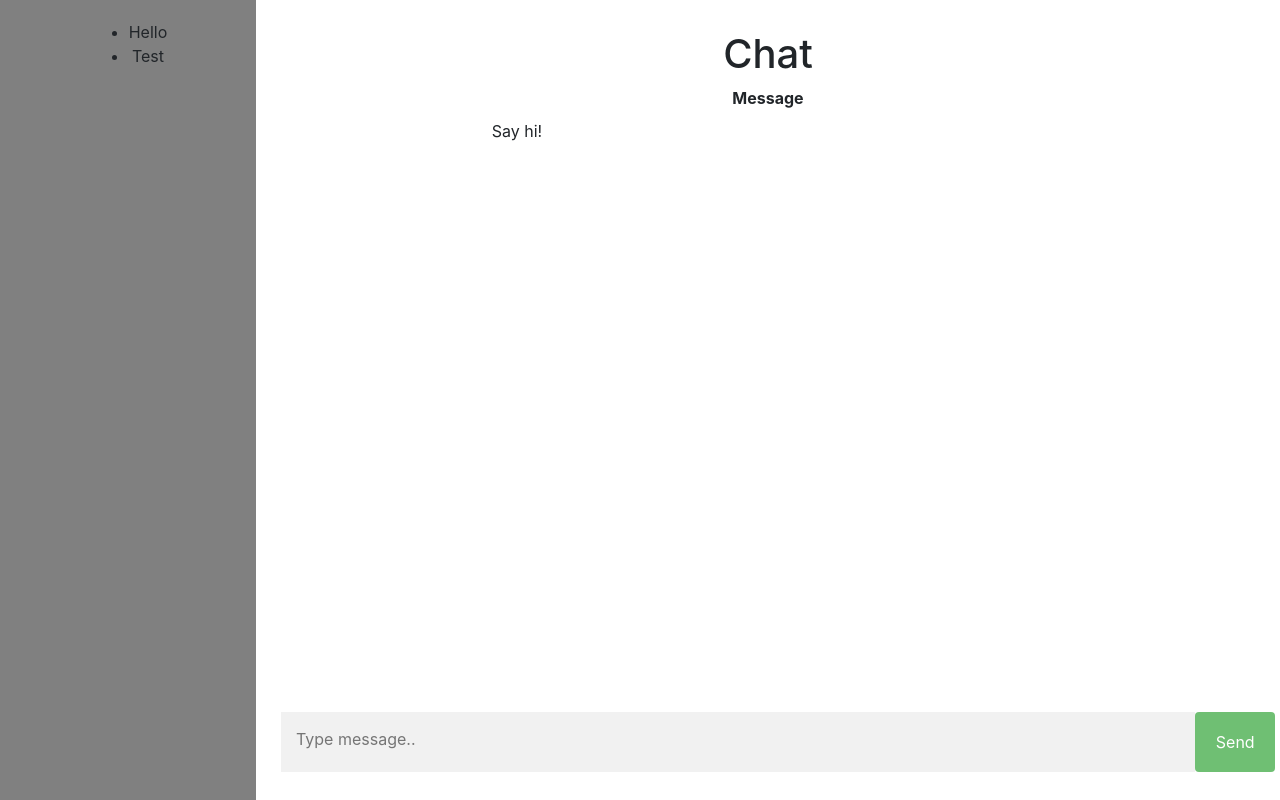
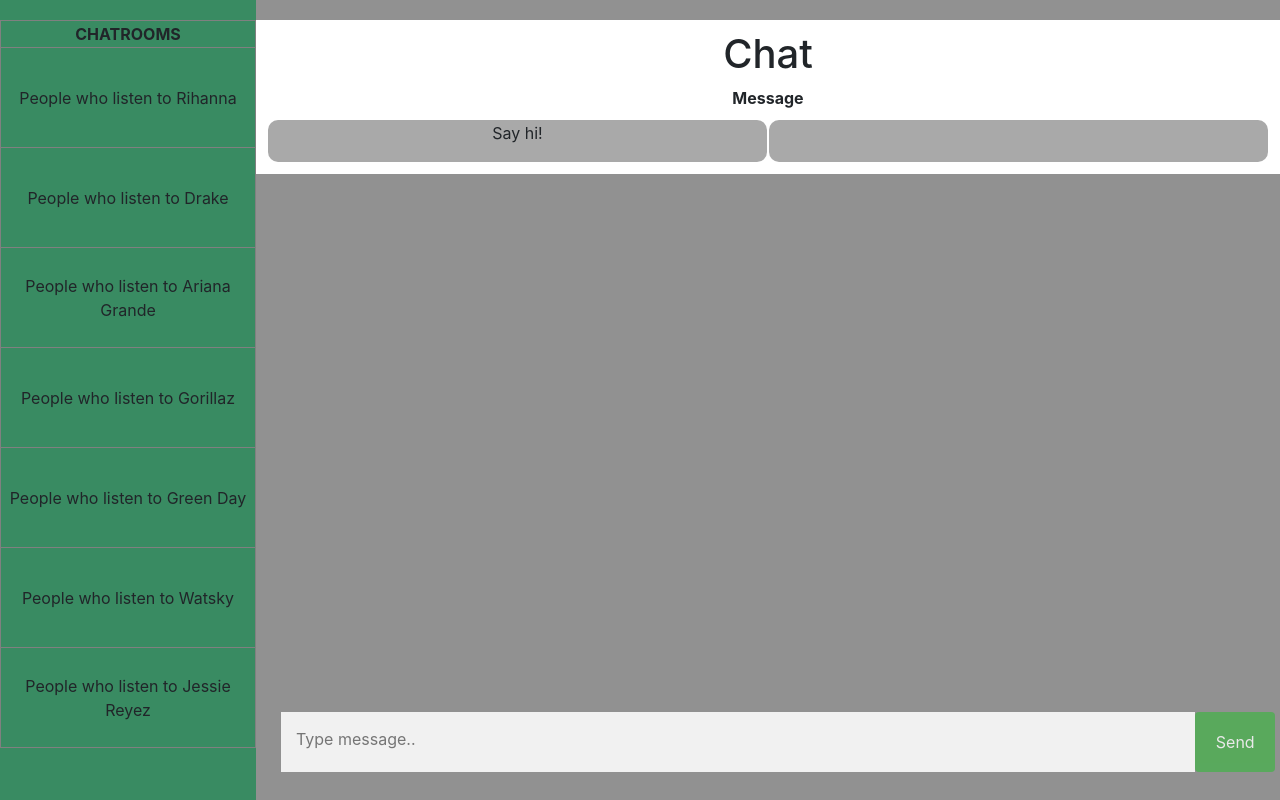
Before and after one commit to DavidNguyen02/Spotifind, an Electron app: page trial1.html in a window 1280 px wide. Drawn offline with nearby package versions, Linux system fonts and the light colour scheme.

Commit message:
Added color to text bubbles

```diff
--- a/main.js
+++ b/main.js
@@ -17,8 +17,4 @@ app.on('ready', function(){
         protocol: 'file',
         slashes: true
     }));
-    const mainMenu = Menu.buildFromTemplate(mainMenuTemplate);
-    Menu.setApplicationMenu(mainMenu);
 });
-
-const mainMenuTemplate = [];
--- a/trial1.css
+++ b/trial1.css
@@ -80,23 +80,26 @@
 .left {
   left: 0;
   width: 20%;
-  background-color: gray;
+  background-color: rgb(57, 139, 98);
 }
 .right {
   right: 0;
   width: 80%;
+  background-color: rgb(145, 145, 145)
 }
 .center {
   display: inline-block;
 }
 
 .mine {
-  background-color: cadetblue;
+  background-color: rgb(57, 139, 98);
 }
 
 #table {
   width: 100%;
   table-layout: fixed;
+  empty-cells: hide;
+  border-collapse: separate;
 }
 
 .txt {
@@ -123,3 +126,20 @@
 td {
   border-radius: 10px;
 }
+
+a {
+  color:inherit;
+  text-decoration: none;
+}
+
+a:hover {
+  color: red;
+}
+
+a:active {
+  color:green;
+}
+
+#table tr {
+  background-color: darkgray;
+}
--- a/trial1.html
+++ b/trial1.html
@@ -10,10 +10,83 @@
 		<div class="txt">
 			<div class="split left">
 				<div class="center">
-					<ul>
-						<li>Hello</li>
-						<li>Test</li>
-					</ul>
+					<table style="height:100%">
+					<table border="1">
+						<tr>
+							<th>CHATROOMS</th>
+						</tr>
+
+						<tr>
+							<td height="100">
+								<a href="https://bing.com">
+									<div style="height:100;width:100">
+										People who listen to Rihanna
+									</div>
+								</a>
+							</td>
+						</tr>
+
+						<tr>
+							<td height="100">
+								<a href="https://bing.com">
+									<div style="height:100;width:100">
+										People who listen to Drake
+									</div>
+								</a>
+							</td>
+						</tr>
+
+						<tr>
+							<td height="100">
+								<a href="https://bing.com">
+									<div style="height:100;width:100">
+										People who listen to Ariana Grande
+									</div>
+								</a>
+							</td>
+						</tr>
+
+						<tr>
+							<td height="100">
+								<a href="https://bing.com">
+									<div style="height:100;width:100">
+										People who listen to Gorillaz
+									</div>
+								</a>
+							</td>
+						</tr>
+
+						<tr>
+							<td height="100">
+								<a href="https://bing.com">
+									<div style="height:100;width:100">
+										People who listen to Green Day
+									</div>
+								</a>
+							</td>
+						</tr>
+
+						<tr>
+							<td height="100">
+								<a href="https://bing.com">
+									<div style="height:100;width:100">
+										People who listen to Watsky
+									</div>
+								</a>
+							</td>
+						</tr>
+
+						<tr>
+							<td height="100">
+								<a href="https://bing.com">
+									<div style="height:100;width:100">
+										People who listen to Jessie Reyez
+									</div>
+								</a>
+							</td>
+						</tr>
+
+						</table>
 				</div>
 			</div>
 			<div class="split right">
@@ -34,6 +107,15 @@
 								</div>
 								<div class="but">
 									<button type="button" class="btn" onclick="addRow()" id="send">Send</button>
+									<script>
+										var input = document.getElementById("message");
+										input.addEventListener("keyup", function(event) {
+										  if (event.keyCode === 13) {
+										   event.preventDefault();
+										   document.getElementById("send").click();
+										  }
+										});
+									</script>
 								</div>
 							</div>
 						</form>
```
